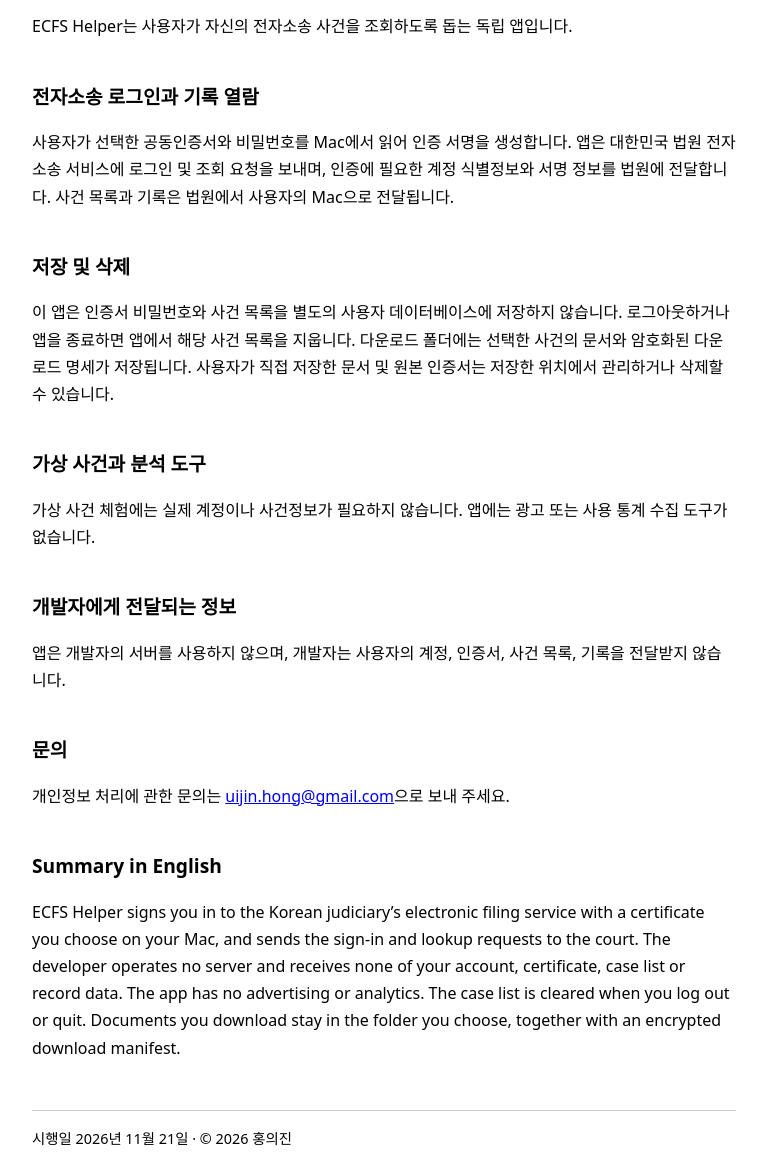
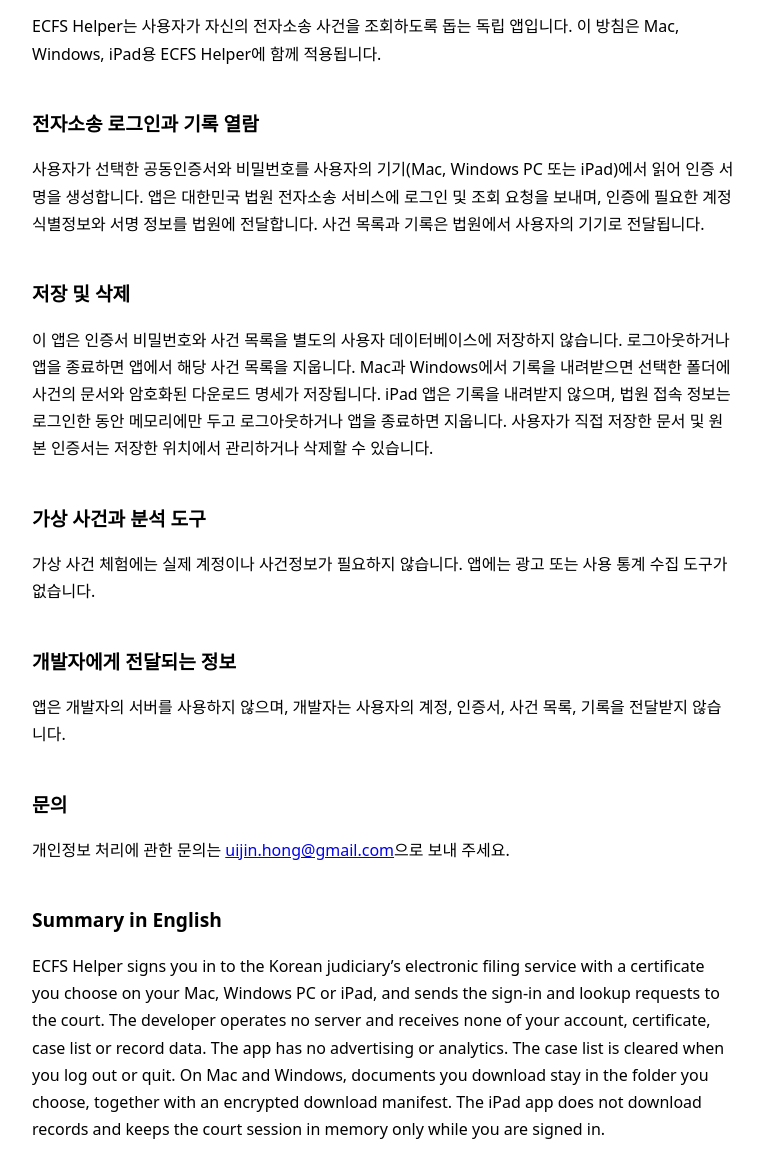
Before and after one commit to uijin-hong/ecfs-helper-support, a plain HTML site: page privacy.html in a window 1280 px wide. Shown: the part 148-1300 px from the top of the page, without its empty margins (256-1023 px from the left). Drawn offline with Linux system fonts and the light colour scheme.

Commit message:
Cover the Windows and iPad apps in the support page and privacy policy (#1)
The privacy policy now applies to the Mac, Windows and iPad apps: certificates are read on
the user's device, downloads exist on Mac and Windows only, and the iPad app keeps the
court session in memory while signed in. The effective date moves to 2026-11-22. The
support page names all three platforms, points to the status-bar demo and the download
stop control, and asks for the device and OS version.

Co-authored-by: Claude Opus 5.5 <noreply@anthropic.com>

```diff
--- a/privacy.html
+++ b/privacy.html
@@ -7,13 +7,13 @@
 <main>
 <nav><a href="./">ECFS Helper 지원</a></nav>
 <h1>개인정보 처리방침</h1>
-<p>ECFS Helper는 사용자가 자신의 전자소송 사건을 조회하도록 돕는 독립 앱입니다.</p>
+<p>ECFS Helper는 사용자가 자신의 전자소송 사건을 조회하도록 돕는 독립 앱입니다. 이 방침은 Mac, Windows, iPad용 ECFS Helper에 함께 적용됩니다.</p>
 
 <h2>전자소송 로그인과 기록 열람</h2>
-<p>사용자가 선택한 공동인증서와 비밀번호를 Mac에서 읽어 인증 서명을 생성합니다. 앱은 대한민국 법원 전자소송 서비스에 로그인 및 조회 요청을 보내며, 인증에 필요한 계정 식별정보와 서명 정보를 법원에 전달합니다. 사건 목록과 기록은 법원에서 사용자의 Mac으로 전달됩니다.</p>
+<p>사용자가 선택한 공동인증서와 비밀번호를 사용자의 기기(Mac, Windows PC 또는 iPad)에서 읽어 인증 서명을 생성합니다. 앱은 대한민국 법원 전자소송 서비스에 로그인 및 조회 요청을 보내며, 인증에 필요한 계정 식별정보와 서명 정보를 법원에 전달합니다. 사건 목록과 기록은 법원에서 사용자의 기기로 전달됩니다.</p>
 
 <h2>저장 및 삭제</h2>
-<p>이 앱은 인증서 비밀번호와 사건 목록을 별도의 사용자 데이터베이스에 저장하지 않습니다. 로그아웃하거나 앱을 종료하면 앱에서 해당 사건 목록을 지웁니다. 다운로드 폴더에는 선택한 사건의 문서와 암호화된 다운로드 명세가 저장됩니다. 사용자가 직접 저장한 문서 및 원본 인증서는 저장한 위치에서 관리하거나 삭제할 수 있습니다.</p>
+<p>이 앱은 인증서 비밀번호와 사건 목록을 별도의 사용자 데이터베이스에 저장하지 않습니다. 로그아웃하거나 앱을 종료하면 앱에서 해당 사건 목록을 지웁니다. Mac과 Windows에서 기록을 내려받으면 선택한 폴더에 사건의 문서와 암호화된 다운로드 명세가 저장됩니다. iPad 앱은 기록을 내려받지 않으며, 법원 접속 정보는 로그인한 동안 메모리에만 두고 로그아웃하거나 앱을 종료하면 지웁니다. 사용자가 직접 저장한 문서 및 원본 인증서는 저장한 위치에서 관리하거나 삭제할 수 있습니다.</p>
 
 <h2>가상 사건과 분석 도구</h2>
 <p>가상 사건 체험에는 실제 계정이나 사건정보가 필요하지 않습니다. 앱에는 광고 또는 사용 통계 수집 도구가 없습니다.</p>
@@ -25,8 +25,8 @@
 <p>개인정보 처리에 관한 문의는 <a href="mailto:uijin.hong@gmail.com">uijin.hong@gmail.com</a>으로 보내 주세요.</p>
 
 <h2>Summary in English</h2>
-<p>ECFS Helper signs you in to the Korean judiciary’s electronic filing service with a certificate you choose on your Mac, and sends the sign-in and lookup requests to the court. The developer operates no server and receives none of your account, certificate, case list or record data. The app has no advertising or analytics. The case list is cleared when you log out or quit. Documents you download stay in the folder you choose, together with an encrypted download manifest.</p>
+<p>ECFS Helper signs you in to the Korean judiciary’s electronic filing service with a certificate you choose on your Mac, Windows PC or iPad, and sends the sign-in and lookup requests to the court. The developer operates no server and receives none of your account, certificate, case list or record data. The app has no advertising or analytics. The case list is cleared when you log out or quit. On Mac and Windows, documents you download stay in the folder you choose, together with an encrypted download manifest. The iPad app does not download records and keeps the court session in memory only while you are signed in.</p>
 
-<footer>시행일 2026년 11월 21일 · © 2026 홍의진</footer>
+<footer>시행일 2026년 11월 22일 · © 2026 홍의진</footer>
 </main>
 </html>
```
Also changed, not shown: index.html (+5 -5 lines).
